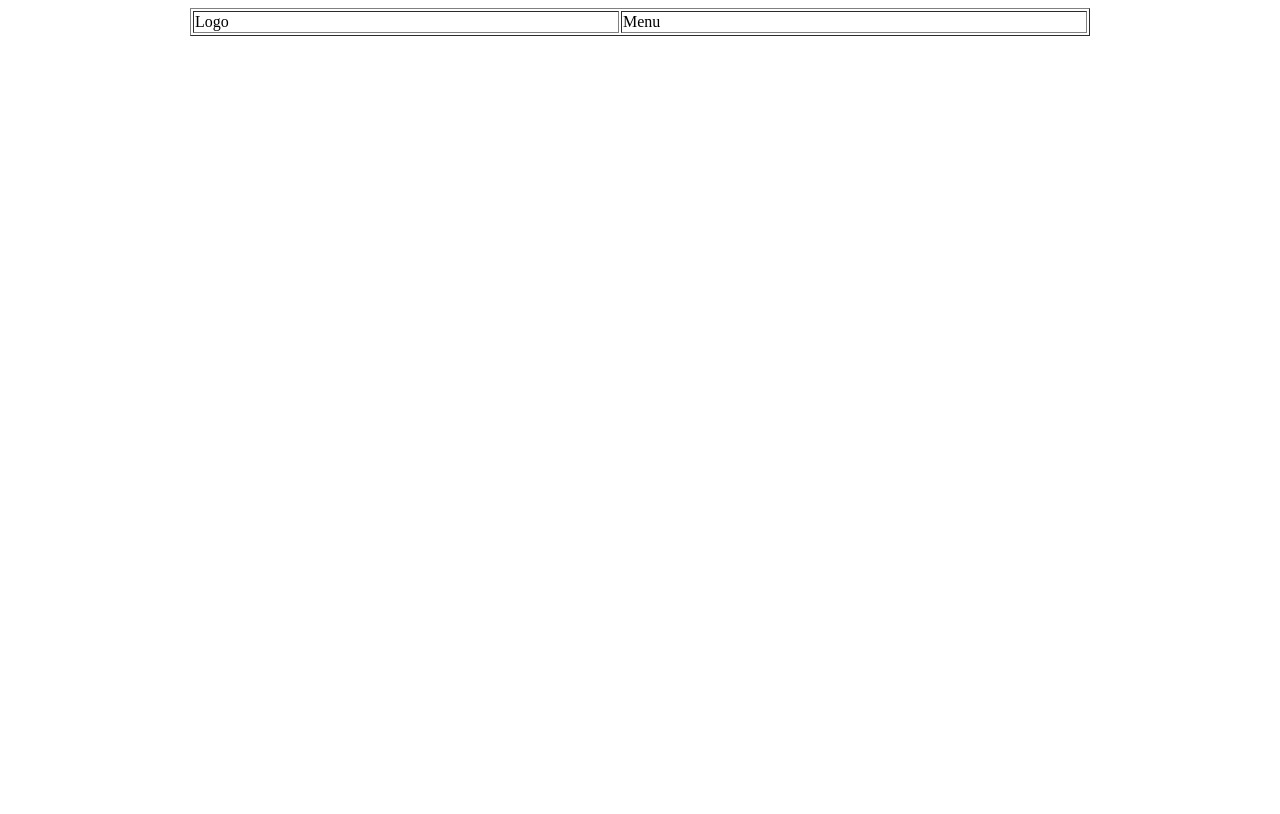
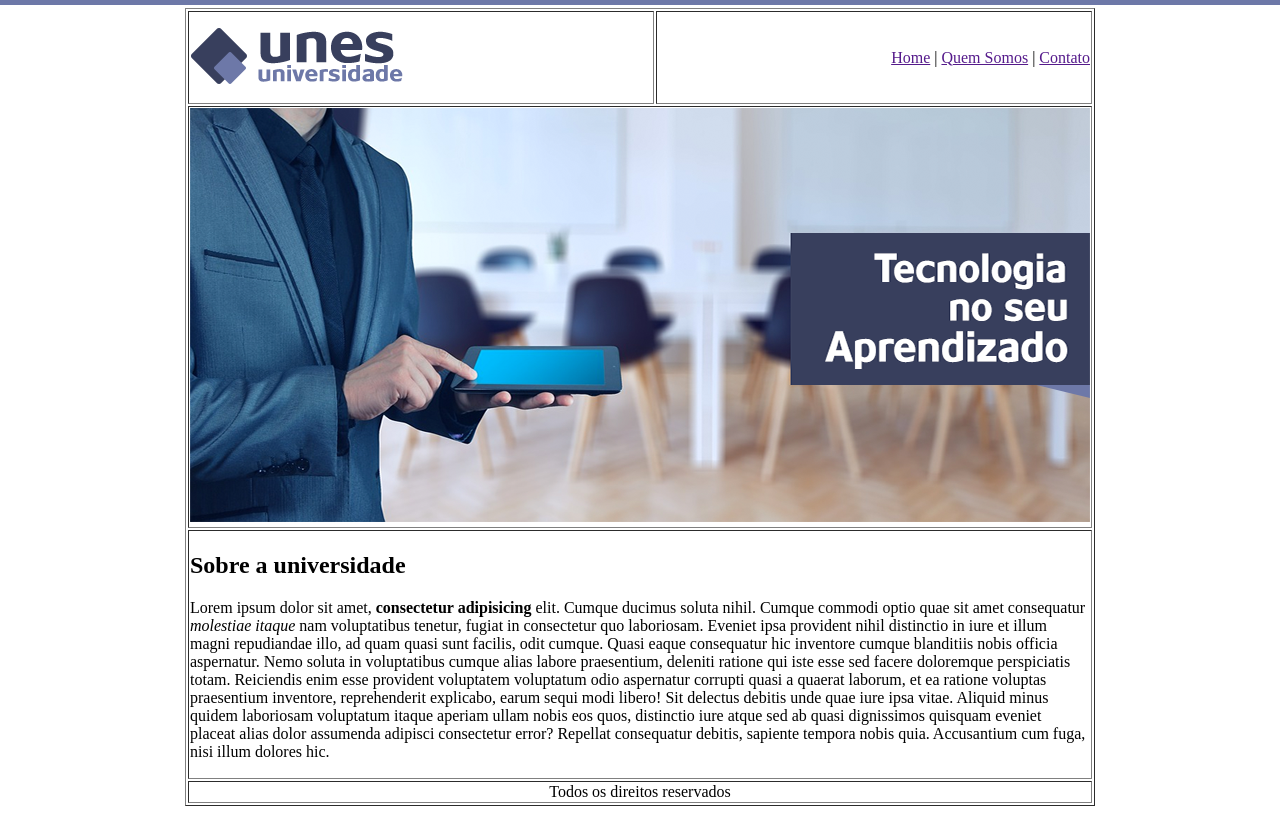
Before and after one commit to leonardocapristo/Projeto_UnesUniversidade, a plain HTML site: page index.html in a window 1280 px wide. Drawn offline with Linux system fonts and the light colour scheme.

Commit message:
Criação da página home

```diff
--- a/index.html
+++ b/index.html
@@ -1,20 +1,50 @@
 <!DOCTYPE html>
-<html lang="en">
+<html lang="pt-br">
 <head>
     <meta charset="UTF-8">
     <meta http-equiv="X-UA-Compatible" content="IE=edge">
     <meta name="viewport" content="width=device-width, initial-scale=1.0">
     <title>Document</title>
 </head>
-<body>
+<body background="imagens/fundo2.png">
 
     <table border="1" width="900px" align="center">
 
         <tr>
-            <td>Logo</td>
-            <td>Menu</td>
+            <td height="89">
+                 <img src="imagens/logo.png" alt="">
+            </td>
+
+            <td align="right">
+                <a href="">Home</a> | <a href="">Quem Somos</a> | <a href="">Contato</a>
+            </td>
         </tr>
+
+        <tr>
+            <td colspan="2">
+                <img src="imagens/capa.png" alt="">
+            </td>
+        </tr>
+
+        <tr>
+            <td colspan="2">
+
+                <h2>Sobre a universidade</h2>
+
+                <p>Lorem ipsum dolor sit amet, <strong>consectetur adipisicing</strong> elit. Cumque ducimus soluta nihil. Cumque commodi optio quae sit amet consequatur <em>molestiae itaque</em> nam voluptatibus tenetur, fugiat in consectetur quo laboriosam. Eveniet ipsa provident nihil distinctio in iure et illum magni repudiandae illo, ad quam quasi sunt facilis, odit cumque. Quasi eaque consequatur hic inventore cumque blanditiis nobis officia aspernatur. Nemo soluta in voluptatibus cumque alias labore praesentium, deleniti ratione qui iste esse sed facere doloremque perspiciatis totam. Reiciendis enim esse provident voluptatem voluptatum odio aspernatur corrupti quasi a quaerat laborum, et ea ratione voluptas praesentium inventore, reprehenderit explicabo, earum sequi modi libero! Sit delectus debitis unde quae iure ipsa vitae. Aliquid minus quidem laboriosam voluptatum itaque aperiam ullam nobis eos quos, distinctio iure atque sed ab quasi dignissimos quisquam eveniet placeat alias dolor assumenda adipisci consectetur error? Repellat consequatur debitis, sapiente tempora nobis quia. Accusantium cum fuga, nisi illum dolores hic.</p>
+            </td>
+
+        </tr>
+
+        <tr>
+            <td colspan="2" align="center">
+                Todos os direitos reservados
+
+            </td>
+        </tr>
+
     </table>
+
 
 </body>
 </html>
```
